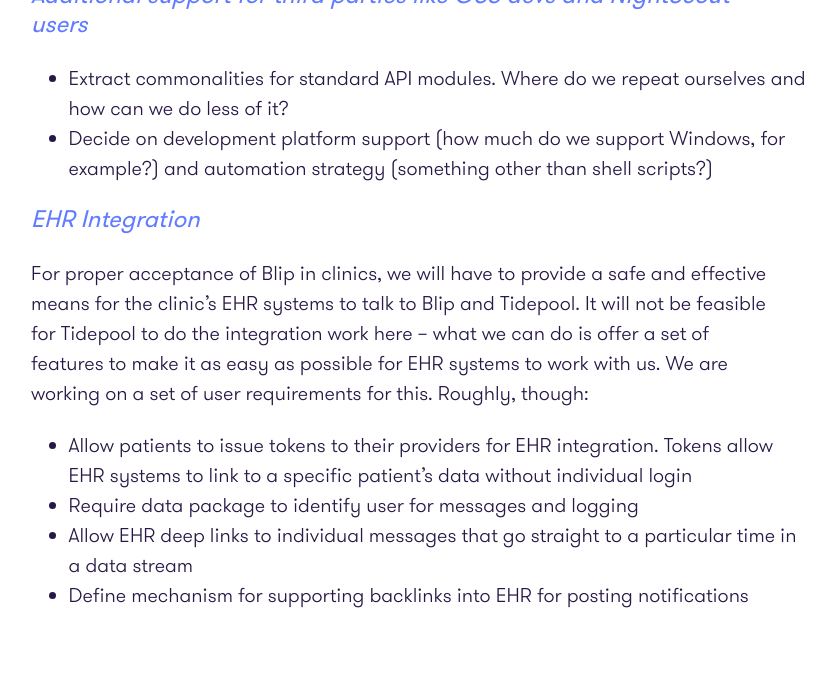
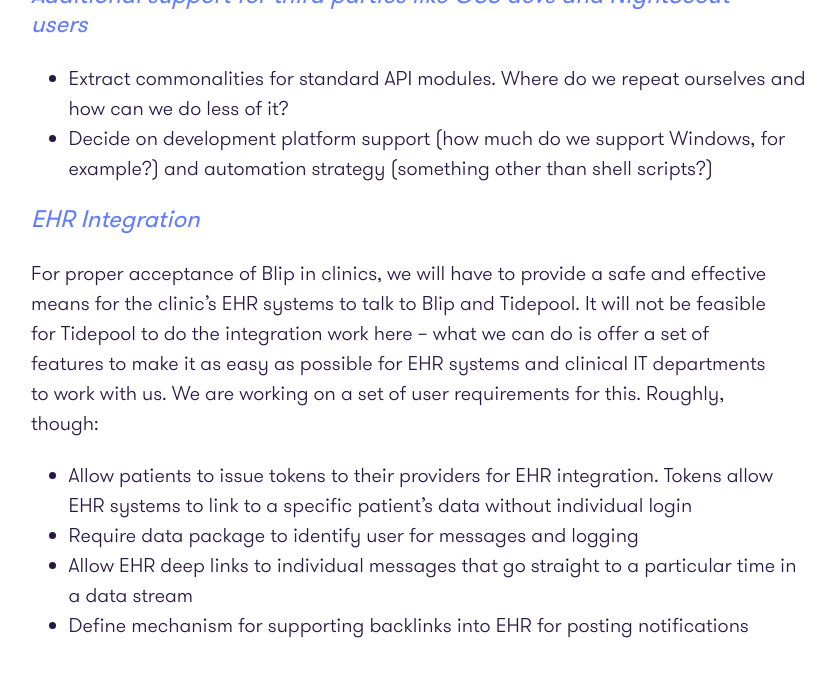
Before and after one commit to tidepool-org/tidepool-org.github.io, a Jekyll site: the page built from PlatformRoadmap.md, in a window 1280 px wide and 900 px high, scrolled down 6432 px. Shown: the top 677 px of the window, without its empty margins (174-1009 px from the left). Built offline with Jekyll 4.4.1, drawn with Linux system fonts in a browser that asks for light colours; some of the changed text lies outside the part shown.

Commit message:
More edits in response to Howard's feedback.

```diff
--- a/PlatformRoadmap.md
+++ b/PlatformRoadmap.md
@@ -102,7 +102,7 @@ The data storage system currently in use in Blip is a custom framework designed
 ####Further development:
 
   * Build tool for adjusting timestamps and time zones on blocks of data (possibly extend query system to support it). Make sure it's tracked in the provenance system.
-    * Requires UI design and lots of testing, plus frontend and backend coding and probably several iterations.
+    * It likely requires UI design and prototyping and lots of user testing, plus frontend and backend coding and probably several iterations.
   * Develop ability to query data provenance information for auditing.
   * Design and build a notification system that allows apps to subscribe to changes based on stored queries. It should support both connected and disconnected notifications (so, for example, someone could set an alert to send a message if the most recent BG reading goes below 50).
 
@@ -141,7 +141,7 @@ As discussed above, we need to be very serious about testing and measurement of
 
 ###EHR Integration
 
-For proper acceptance of Blip in clinics, we will have to provide a safe and effective means for the clinic's EHR systems to talk to Blip and Tidepool. It will not be feasible for Tidepool to do the integration work here -- what we can do is offer a set of features to make it as easy as possible for EHR systems to work with us. We are working on a set of user requirements for this. Roughly, though:
+For proper acceptance of Blip in clinics, we will have to provide a safe and effective means for the clinic's EHR systems to talk to Blip and Tidepool. It will not be feasible for Tidepool to do the integration work here -- what we can do is offer a set of features to make it as easy as possible for EHR systems and clinical IT departments to work with us. We are working on a set of user requirements for this. Roughly, though:
 
   * Allow patients to issue tokens to their providers for EHR integration. Tokens allow EHR systems to link to a specific patient's data without individual login
   * Require data package to identify user for messages and logging
```
Also changed, not shown: other parts of PlatformRoadmap.md (+1 -1 lines).
